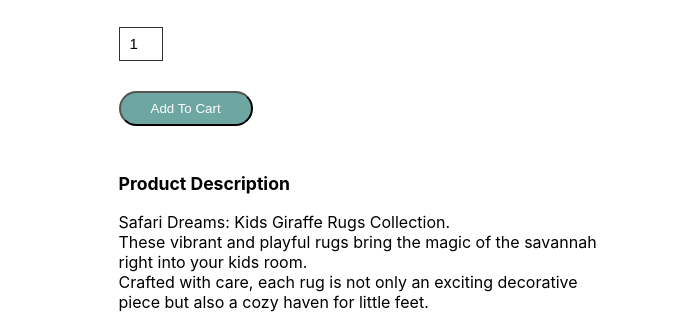
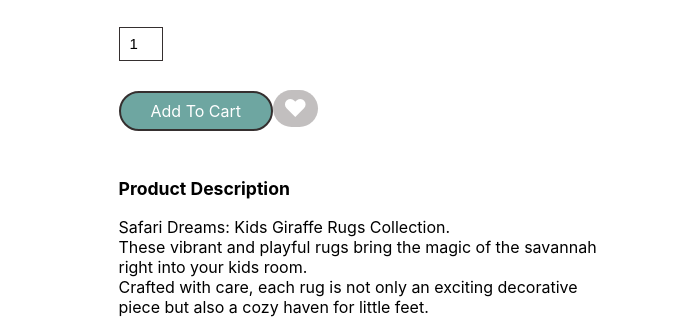
Before and after one commit to jyothirmai5/Studio-Seven, a React app: page /products/1 in a window 1280 px wide. Shown: the part 279-598 px from the top of the page, 583-1280 px from the left. Built offline with nearby package versions, Linux system fonts and the light colour scheme.

Commit message:
I added whishlist button

```diff
--- a/src/ProductDetails/ProductDetails.css
+++ b/src/ProductDetails/ProductDetails.css
@@ -60,14 +60,32 @@ cursor: pointer;
   padding: 8px 30px;
   margin: 30px 0;
   border-radius: 30px;
+  border: 2px solid #352f2f;
+  text-decoration: none;
 }
 
-.btn hover {
+.btn :hover {
+  background: #352f2f;
   cursor: pointer;
-  background: rgb(53, 53, 53);
-  color: white;
-  }
 
+}
+
+.btn-fav {
+  display: inline-table;
+  background: #c2bfbf;
+  color: #ffffff;
+  border-radius: 30px;
+  padding: 4px 10px;
+  margin: 10px 0;
+  font-size: 150%;
+  text-decoration: none;
+}
+
+.btn-fav :hover {
+  cursor: pointer;
+  background: rgb(36, 35, 35);
+  color: rgb(176, 0, 0);
+}
 
   /* general col-2*/
   .col-2 {
--- a/src/ProductDetails/ProductDetails.js
+++ b/src/ProductDetails/ProductDetails.js
@@ -29,7 +29,12 @@ const ProductDetails = () => {
           <h4>$100.00</h4>
           <input type="number" value={1}></input>
           <div class="section-text">
-            <button className="btn">Add To Cart</button>
+            <a href="" className="btn">
+              Add To Cart
+            </a>
+            <a href="" className="btn-fav">
+              &#10084;
+            </a>
             <h3>Product Description</h3>
             <p className="ProductDescription">
               Safari Dreams: Kids Giraffe Rugs Collection.<br></br>These vibrant
```
